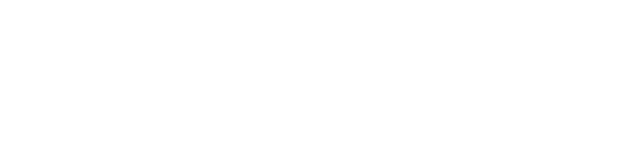
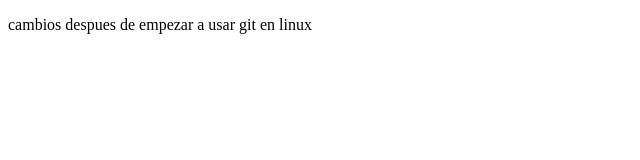
Before and after one commit to VictorUala/preworkPlatzi, a plain HTML site: page index.html in a window 1280 px wide. Shown: the whole page, without its empty margins (0-640 px from the left). Drawn offline with Linux system fonts and the light colour scheme.

Commit message:
cambios en git

```diff
--- a/index.html
+++ b/index.html
@@ -7,6 +7,8 @@
     <title>Document</title>
 </head>
 <body>
-
+    <p>
+        cambios despues de empezar a usar git en linux
+    </p>
 </body>
 </html>
```
